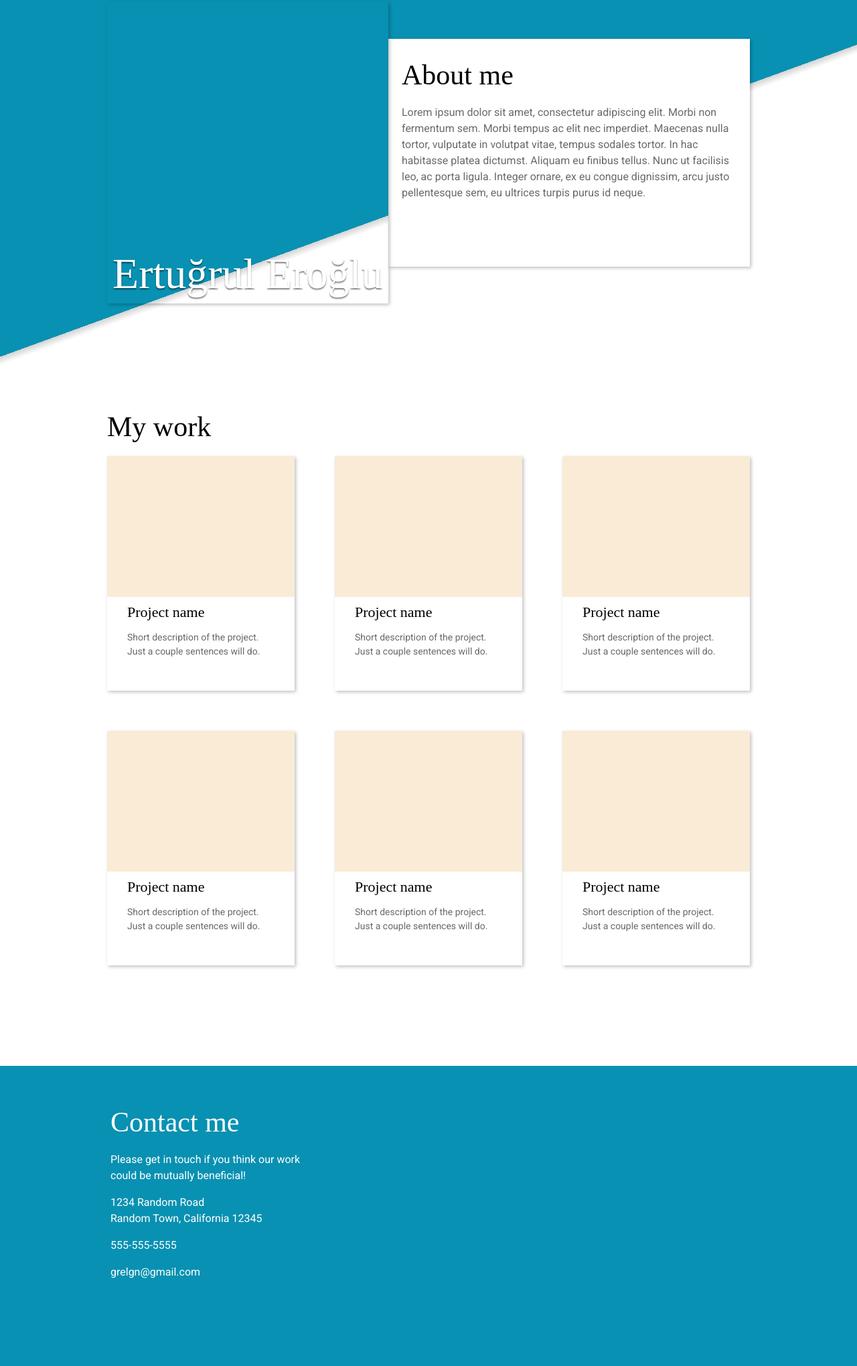
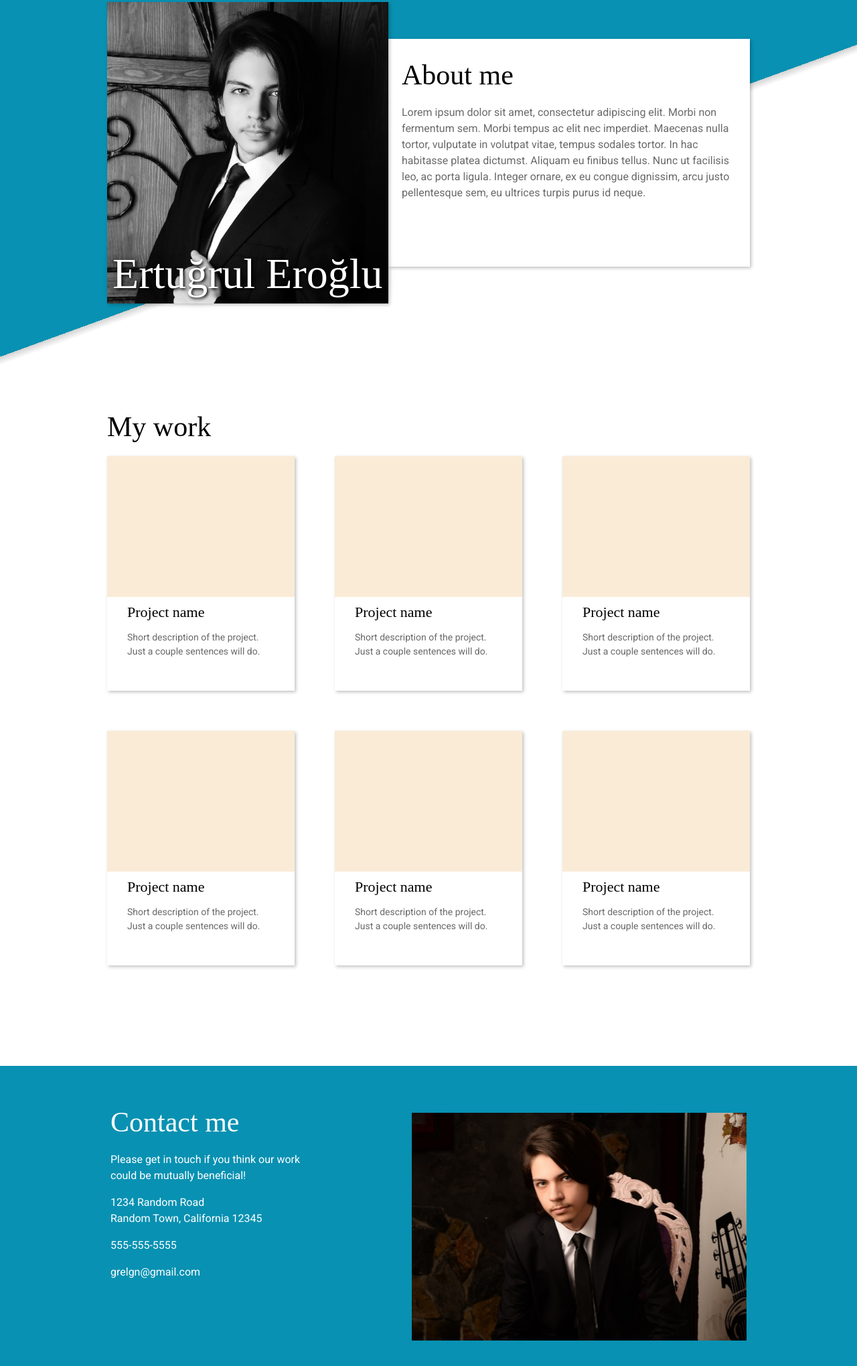
Before and after one commit to Grelgn/TOP-Homepage, a plain HTML site: page index.html in a window 1280 px wide. Shown: the part 37-2076 px from the top of the page at 67% size. Drawn offline with nearby package versions, Linux system fonts and the light colour scheme.

Commit message:
Add personal images

```diff
--- a/style.css
+++ b/style.css
@@ -19,9 +19,9 @@ header {
 .image {
 	height: 450px;
 	width: 420px;
-	background-image: url(placeholder.jpg);
+	background-image: url(./assets/img/image1.jpeg);
 	background-size: cover;
-	background-position: center;
+	background-position: 50% 15%;
 	text-align: center;
 	position: relative;
 	box-shadow: 2px 2px 5px rgba(0, 0, 0, 0.25);
@@ -44,7 +44,7 @@ h3 {
 
 h1 {
 	color: white;
-	text-shadow: 0 2px 2px rgba(0, 0, 0, 0.5);
+	text-shadow: 0 0 20px rgba(0, 0, 0, 0.6), 2px 2px 4px rgba(0, 0, 0, 1);
 	font-size: 64px;
 	position: absolute;
 	transform: translate(2%, 440%);
@@ -120,9 +120,9 @@ footer p {
 .c-image {
 	height: 340px;
 	width: 500px;
-	background-image: url(placeholder.jpg);
-	background-size: cover;
-	background-position: center;
+	background-image: url(./assets/img/image2.jpeg);
+	background-size: 120%;
+	background-position: 50% 10%;
 	margin-top: 20px;
 }
 
```
Also changed, not shown: assets/img/image1.jpeg (added), assets/img/image2.jpeg (added).
